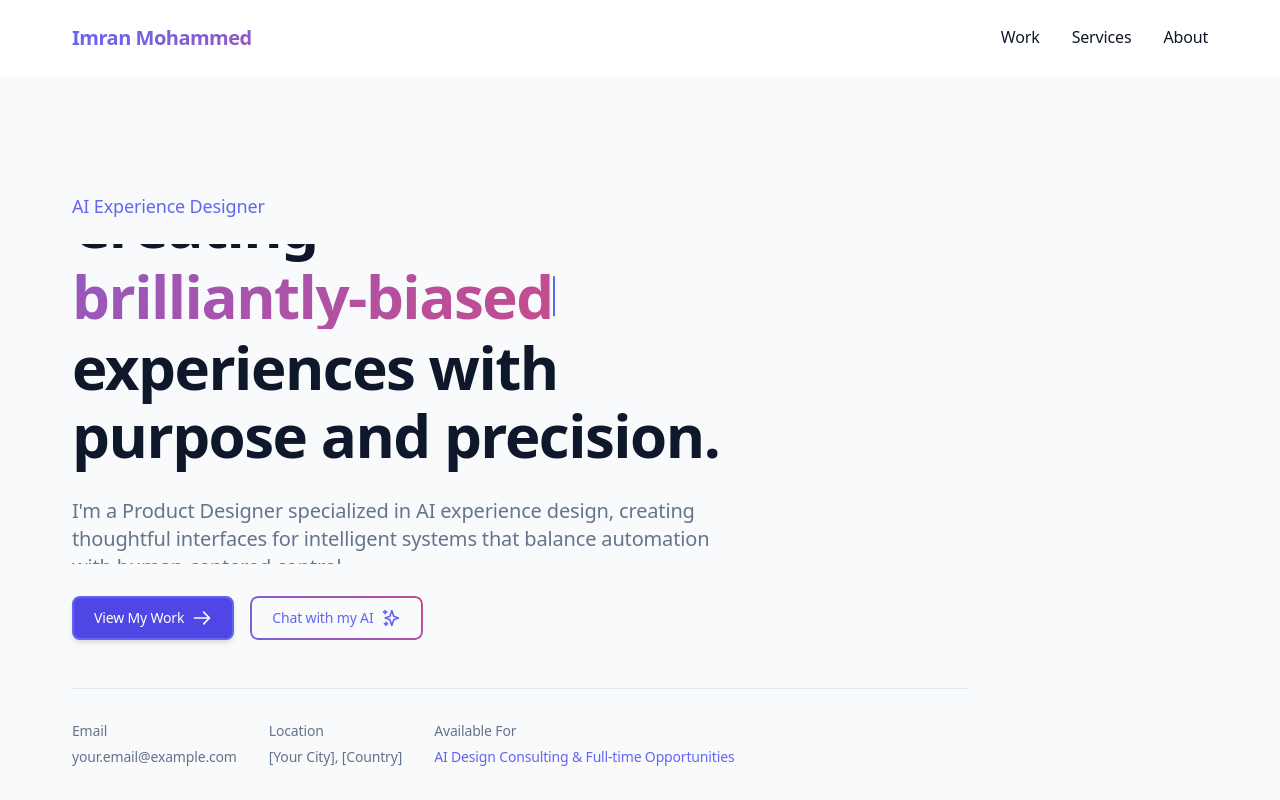
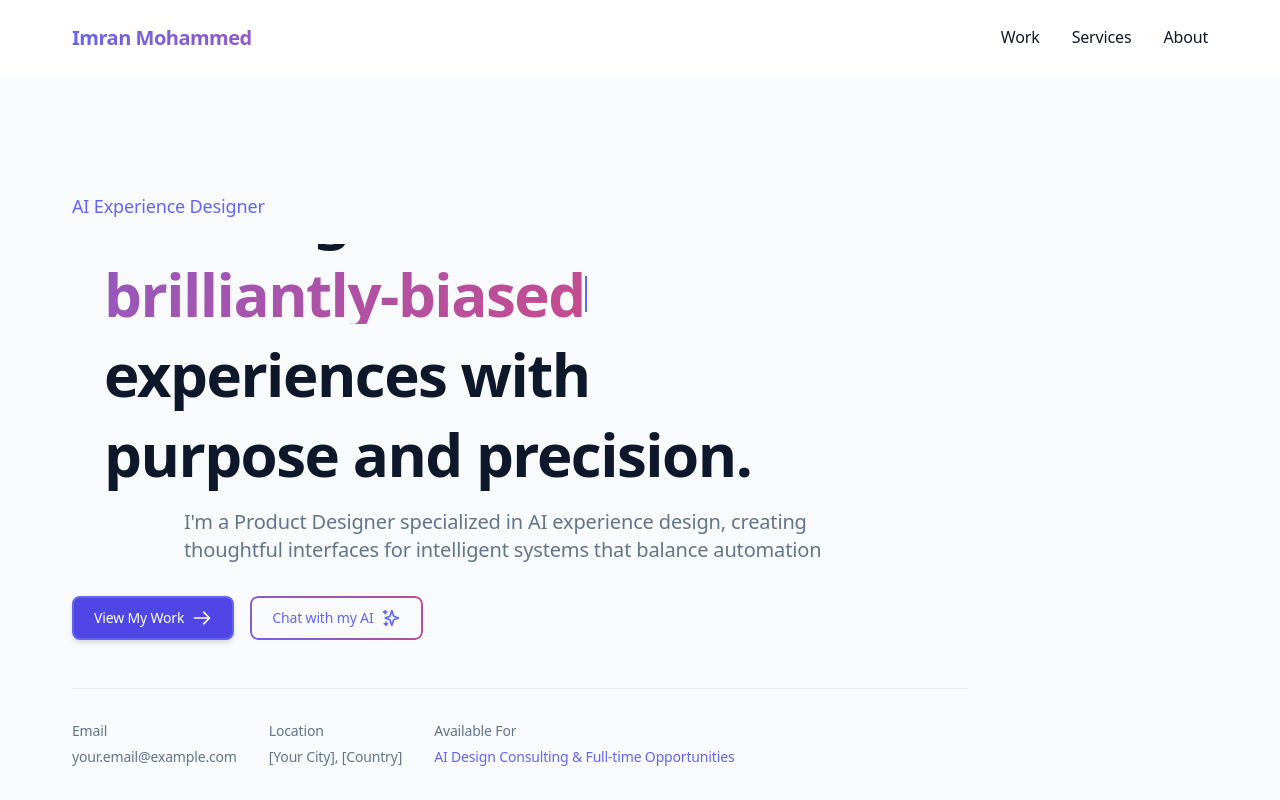
Before and after one commit to reportkaro/imranaiportfolio, a Next.js app: page / in a window 1280 px wide. Shown: the top 800 px of the page. Built offline with nearby package versions, Linux system fonts and the light colour scheme.

Commit message:
Refine hero heading typography and spacing for improved readability

```diff
--- a/src/app/globals.css
+++ b/src/app/globals.css
@@ -184,10 +184,15 @@ p {
   background-clip: text;
   color: transparent;
   display: inline-block;
-  line-height: 1.1;
+  line-height: 1.2;
   padding: 0;
   margin: 0;
   width: fit-content;
+  transition: background-position 0.6s ease;
+}
+
+.gradient-text:hover {
+  background-position: 100% 50%;
 }
 
 /* Section title underline */
@@ -456,18 +461,20 @@ p {
   animation: fade-in-out 3s ease-in-out 1.5s infinite;
 }
 
-/* Updated hero heading styles for better text alignment */
+/* Updated hero heading styles for better text alignment and readability */
 .hero-heading {
-  line-height: 1.1;
+  line-height: 1.2;
   display: flex;
-  flex-wrap: wrap;
-  gap: 0.1em;
-  letter-spacing: -0.03em;
+  flex-direction: column;
+  gap: 0.75rem;
+  letter-spacing: -0.025em;
+  max-width: 800px;
+  margin: 0 auto;
 }
 
 .hero-heading .gradient-text,
 .hero-heading .colored-text {
-  display: inline;
+  display: inline-block;
   line-height: inherit;
   margin: 0;
   padding: 0;
@@ -478,19 +485,21 @@ p {
 @media (min-width: 768px) {
   h1 .flex-col {
     max-width: 90%;
+    gap: 1rem;
   }
 }
 
 @media (min-width: 1024px) {
   h1 .flex-col {
     max-width: 80%;
+    gap: 1.25rem;
   }
 }
 
 /* Improved mobile styles */
 @media (max-width: 640px) {
   h1 {
-    font-size: 2.5rem !important;
+    font-size: 2.25rem !important;
     line-height: 1.2 !important;
   }
 
@@ -498,14 +507,8 @@ p {
     gap: 0.5rem !important;
   }
 
-  h1 br {
-    display: none;
-  }
-
   .hero-heading {
-    flex-direction: column;
-    align-items: flex-start;
-    gap: 0;
+    gap: 0.5rem;
   }
 
   .hero-heading > span {
--- a/src/components/sections/hero/HeroHeading.tsx
+++ b/src/components/sections/hero/HeroHeading.tsx
@@ -34,7 +34,7 @@ const HeroHeading = ({ isVisible, aiTextOptions }: HeroHeadingProps) => {
       animate={{ opacity: 1 }}
       exit={{ opacity: 0 }}
       transition={{ duration: 0.4, ease: "easeInOut" }}
-      className="absolute top-0 left-0 w-full h-full flex flex-col justify-center"
+      className="absolute top-0 left-0 w-full h-full flex flex-col justify-center px-4 sm:px-6 md:px-8"
       style={{ willChange: "opacity" }}
       ref={elementRef}
     >
@@ -43,13 +43,13 @@ const HeroHeading = ({ isVisible, aiTextOptions }: HeroHeadingProps) => {
           isVisible ? 'translate-y-0 opacity-100' : 'translate-y-6 opacity-0'
         }`}
       >
-        <h1 className="text-4xl sm:text-4xl md:text-5xl lg:text-5xl xl:text-6xl font-bold mb-8 leading-[1.1] tracking-tight">
-          <div className="flex flex-col gap-2">
-            <div>Creating</div>
+        <h1 className="text-3xl sm:text-4xl md:text-5xl lg:text-5xl xl:text-6xl font-bold mb-6 leading-[1.2] tracking-tight max-w-4xl mx-auto">
+          <div className="flex flex-col gap-3">
+            <div className="text-foreground/90">Creating</div>
             <div>
               <span
                 ref={gradientTextRef}
-                className="gradient-text animate-gradient"
+                className="gradient-text animate-gradient text-3xl sm:text-4xl md:text-5xl lg:text-5xl xl:text-6xl"
                 style={{
                   backgroundSize: '300% 300%',
                   transition: 'all 1.5s cubic-bezier(0.22, 1, 0.36, 1)',
@@ -63,14 +63,14 @@ const HeroHeading = ({ isVisible, aiTextOptions }: HeroHeadingProps) => {
                 )}
               </span>
             </div>
-            <div>experiences with</div>
-            <div>purpose and precision.</div>
+            <div className="text-foreground/90">experiences with</div>
+            <div className="text-foreground/90">purpose and precision.</div>
           </div>
         </h1>
       </div>
 
       <p
-        className={`text-lg md:text-xl text-muted max-w-2xl leading-relaxed mb-8 transition-all duration-300 ${
+        className={`text-lg md:text-xl text-muted max-w-2xl mx-auto leading-relaxed mb-8 transition-all duration-300 ${
           isVisible ? 'translate-y-0 opacity-100' : 'translate-y-8 opacity-0'
         }`}
       >
```
